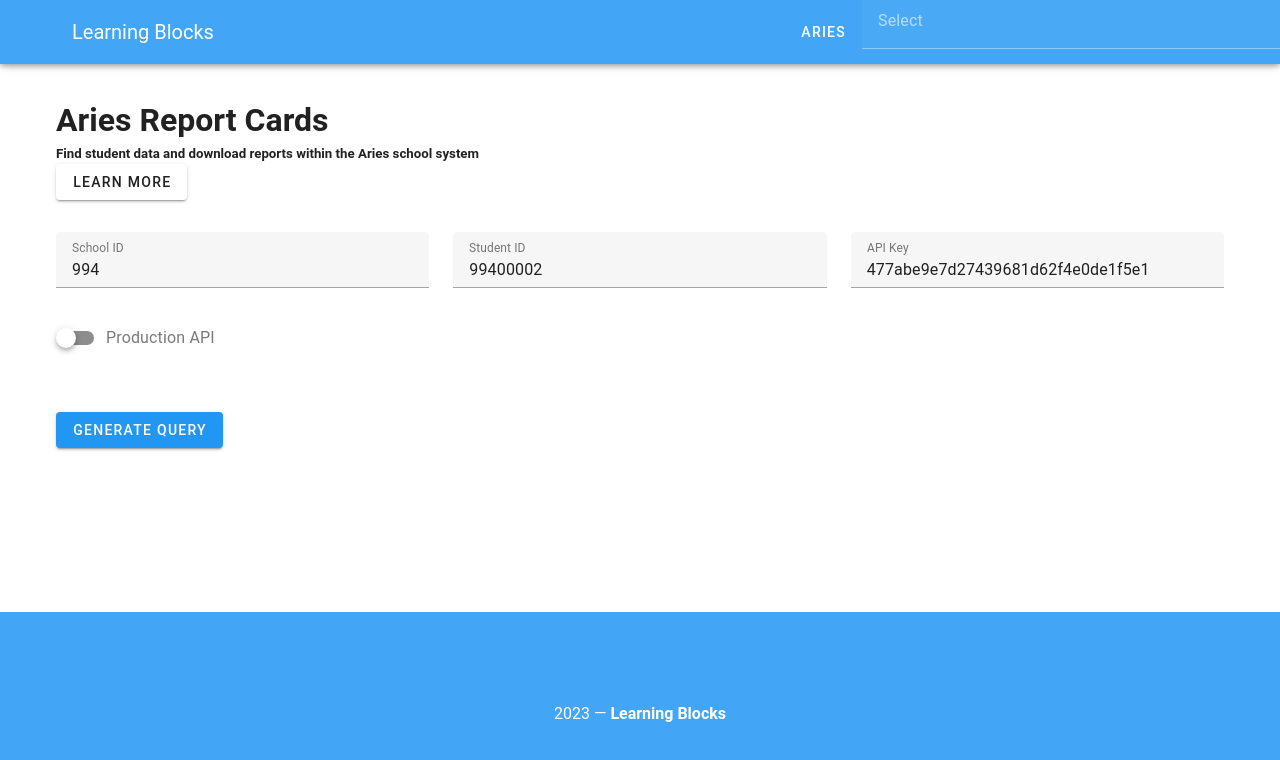
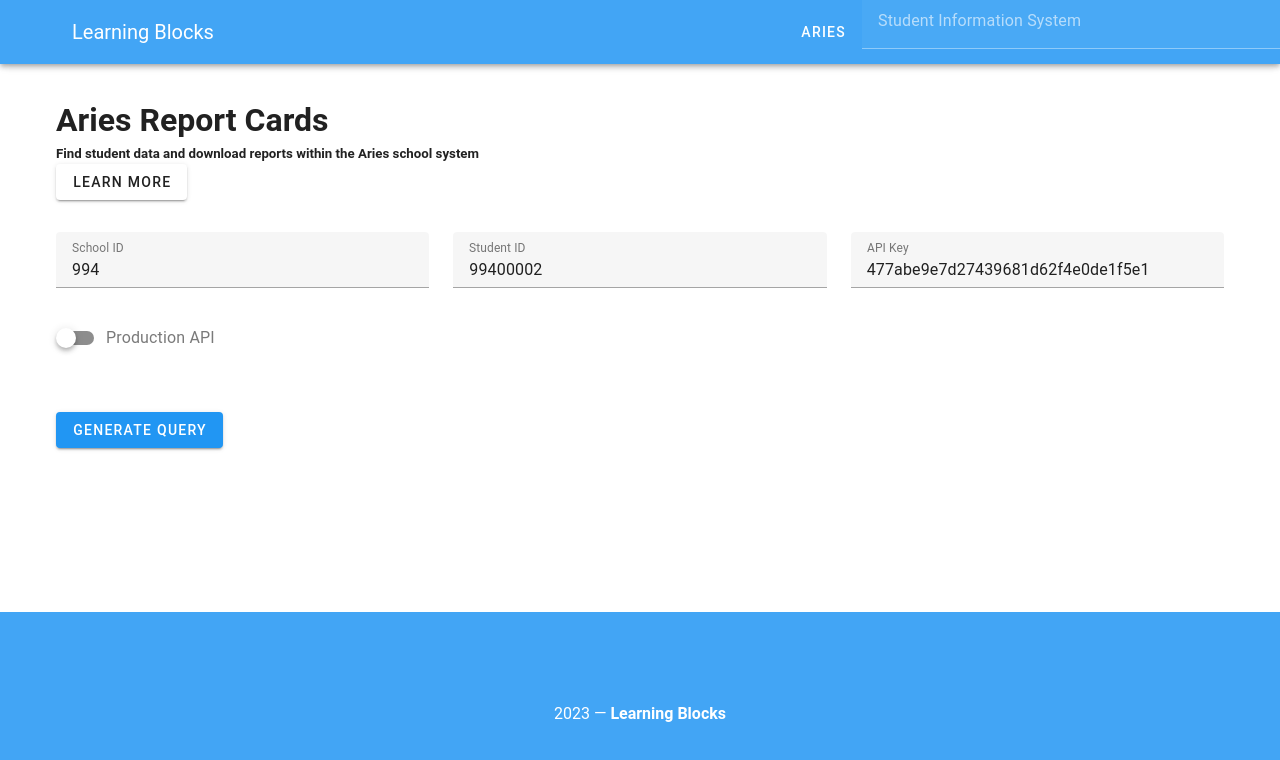
Before and after one commit to code4sac/learning-blocks, a Vue app in the folder frontend/: page / in a window 1280 px wide. Shown: the top 760 px of the page. Built offline with nearby package versions, Linux system fonts and the light colour scheme.

Commit message:
Update LearningBlocksToolbar.vue

```diff
--- a/frontend/src/components/LearningBlocksToolbar.vue
+++ b/frontend/src/components/LearningBlocksToolbar.vue
@@ -11,8 +11,8 @@
     <v-btn>Aries</v-btn>
 
     <v-select
-    label="Select"
-    :items="['California', 'Colorado', 'Florida', 'Georgia', 'Texas', 'Wyoming']"
+    label="Student Information System"
+    :items="['Aeries', 'ALMA (TBD)']"
     ></v-select>
   </v-app-bar>
 
```
